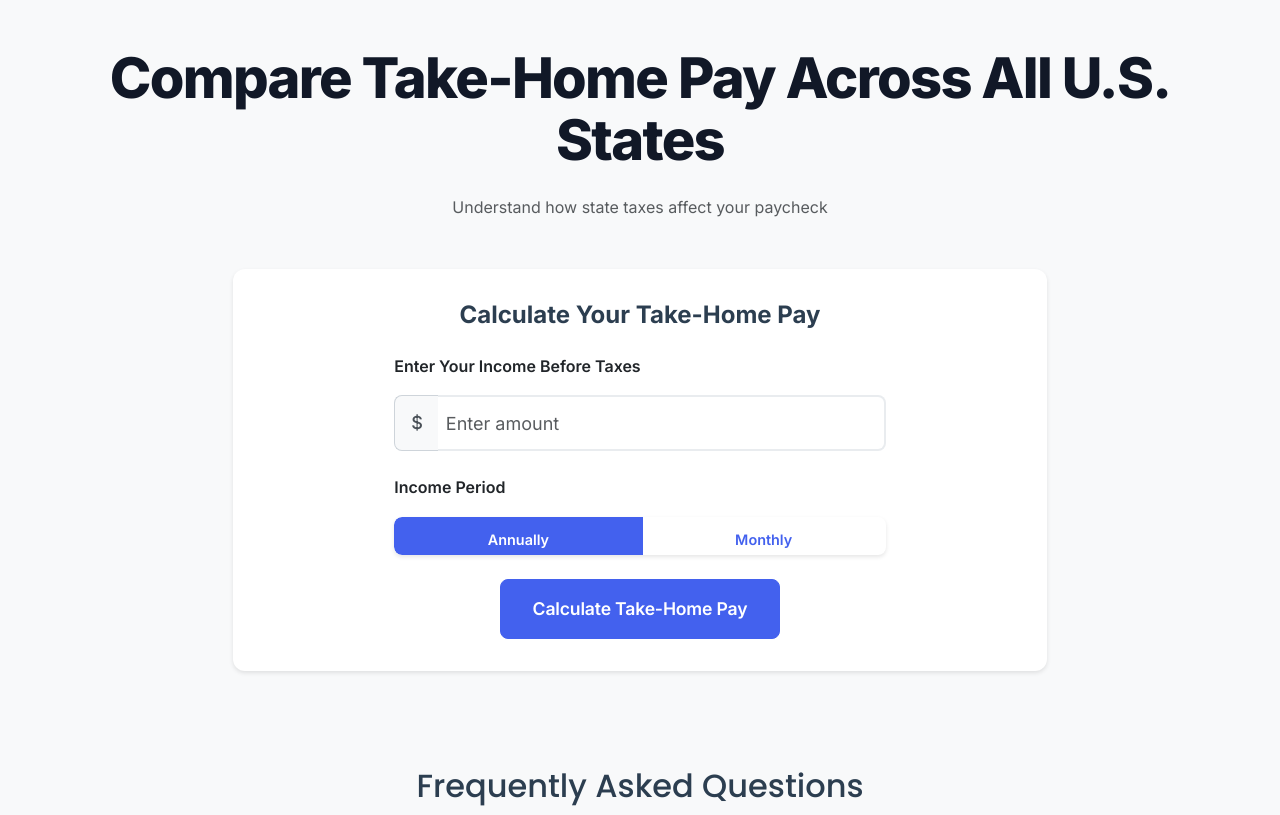
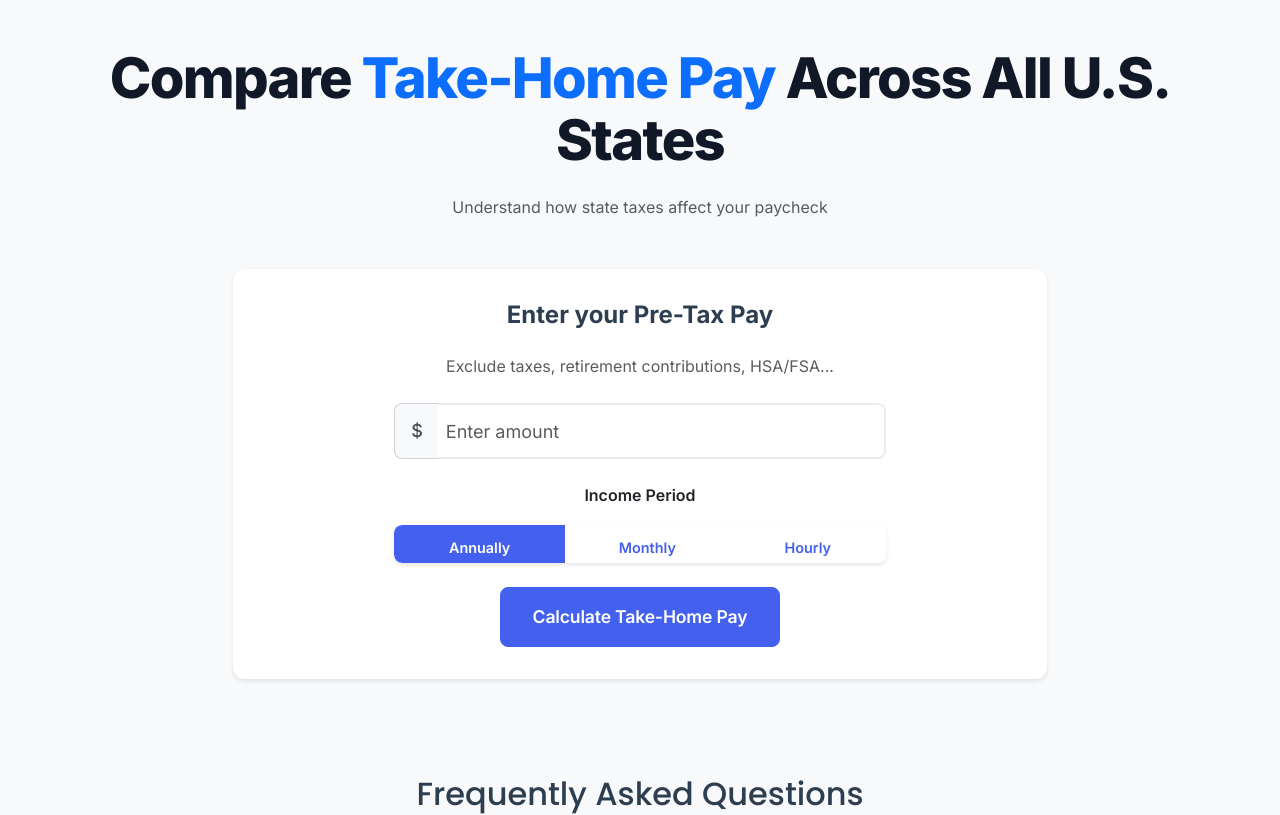
Before and after one commit to kbc-a11y/MyPaycheckByState, a Flask app: page / in a window 1280 px wide. Shown: the top 815 px of the page. Run offline with Flask 3, Linux system fonts and the light colour scheme.

Commit message:
Update UI: Increase heading font size, adjust spacing, and update subheading text

```diff
--- a/app.py
+++ b/app.py
@@ -248,7 +248,7 @@ def calculate():
                 'federalTax': round(federal_tax),
                 'stateTax': round(state_tax),
                 'ficaTax': round(fica_tax),
-                'totalTax': round(total_tax),
+                'totalTaxes': round(total_tax),
                 'federalTaxRate': round(federal_tax_rate, 1),
                 'stateTaxRate': round(state_tax_rate, 1),
                 'ficaTaxRate': round(fica_rate * 100, 1),
--- a/public/index.html
+++ b/public/index.html
@@ -50,7 +50,7 @@
 
     <div class="container-fluid px-4 py-5">
         <header class="text-center mb-5">
-            <h1 class="main-title">Compare Take-Home Pay Across All U.S. States</h1>
+            <h1 class="main-title">Compare <span class="text-primary">Take-Home Pay</span> Across All U.S. States</h1>
             <p class="text-muted">Understand how state taxes affect your paycheck</p>
         </header>
 
@@ -59,11 +59,11 @@
                 <form id="calculatorForm" class="needs-validation" novalidate>
                     <div class="card">
                         <div class="card-body">
-                            <h2 class="section-heading text-center">Calculate Your Take-Home Pay</h2>
+                            <h2 class="section-heading text-center">Enter your Pre-Tax Pay</h2>
+                            <p class="text-muted text-center mb-4">Exclude taxes, retirement contributions, HSA/FSA...</p>
                             <div class="row justify-content-center">
                                 <div class="col-12 col-md-8">
                                     <div class="mb-4">
-                                        <label for="income" class="form-label fw-semibold mb-3">Enter Your Income Before Taxes</label>
                                         <div class="input-group input-group-lg">
                                             <span class="input-group-text">$</span>
                                             <input type="text" class="form-control" id="income" name="income"
@@ -73,12 +73,14 @@
                                     </div>
 
                                     <div class="mb-4">
-                                        <div class="form-label fw-semibold mb-3" id="incomePeriodLabel">Income Period</div>
+                                        <div class="form-label fw-semibold mb-3 text-center" id="incomePeriodLabel">Income Period</div>
                                         <div class="btn-group w-100" role="group" aria-labelledby="incomePeriodLabel">
                                             <input type="radio" class="btn-check" name="incomePeriod" id="annually" value="annually" checked>
                                             <label class="btn btn-outline-primary" for="annually">Annually</label>
                                             <input type="radio" class="btn-check" name="incomePeriod" id="monthly" value="monthly">
                                             <label class="btn btn-outline-primary" for="monthly">Monthly</label>
+                                            <input type="radio" class="btn-check" name="incomePeriod" id="hourly" value="hourly">
+                                            <label class="btn btn-outline-primary" for="hourly">Hourly</label>
                                         </div>
                                     </div>
 
--- a/public/static/css/style.css
+++ b/public/static/css/style.css
@@ -345,10 +345,10 @@ body {
 
 /* Section Headings */
 .section-heading {
-    font-size: 1.5rem;
-    font-weight: 600;
-    color: var(--text-color);
-    margin-bottom: 1.5rem;
+    font-size: 10rem;
+    font-weight: 900;
+    color: var(--text-color);
+    margin-bottom: 0.5rem;
     font-family: 'Inter', sans-serif;
 }
 
```
Also changed, not shown: functions/_routes.json (added, +7 -0 lines), functions/api/calculate.js (+4 -7 lines), workers-site/index.js (deleted, +0 -29 lines).
